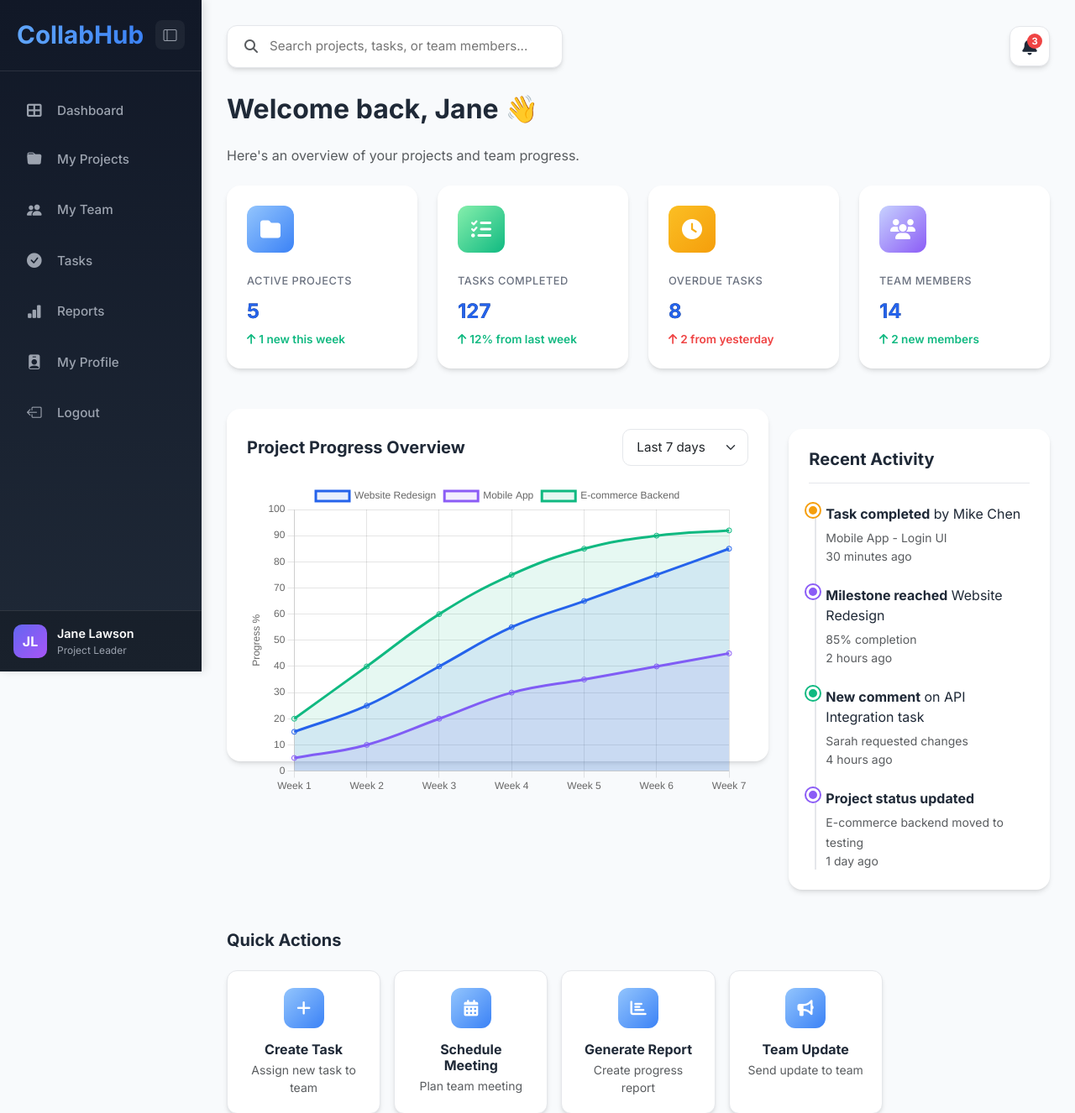
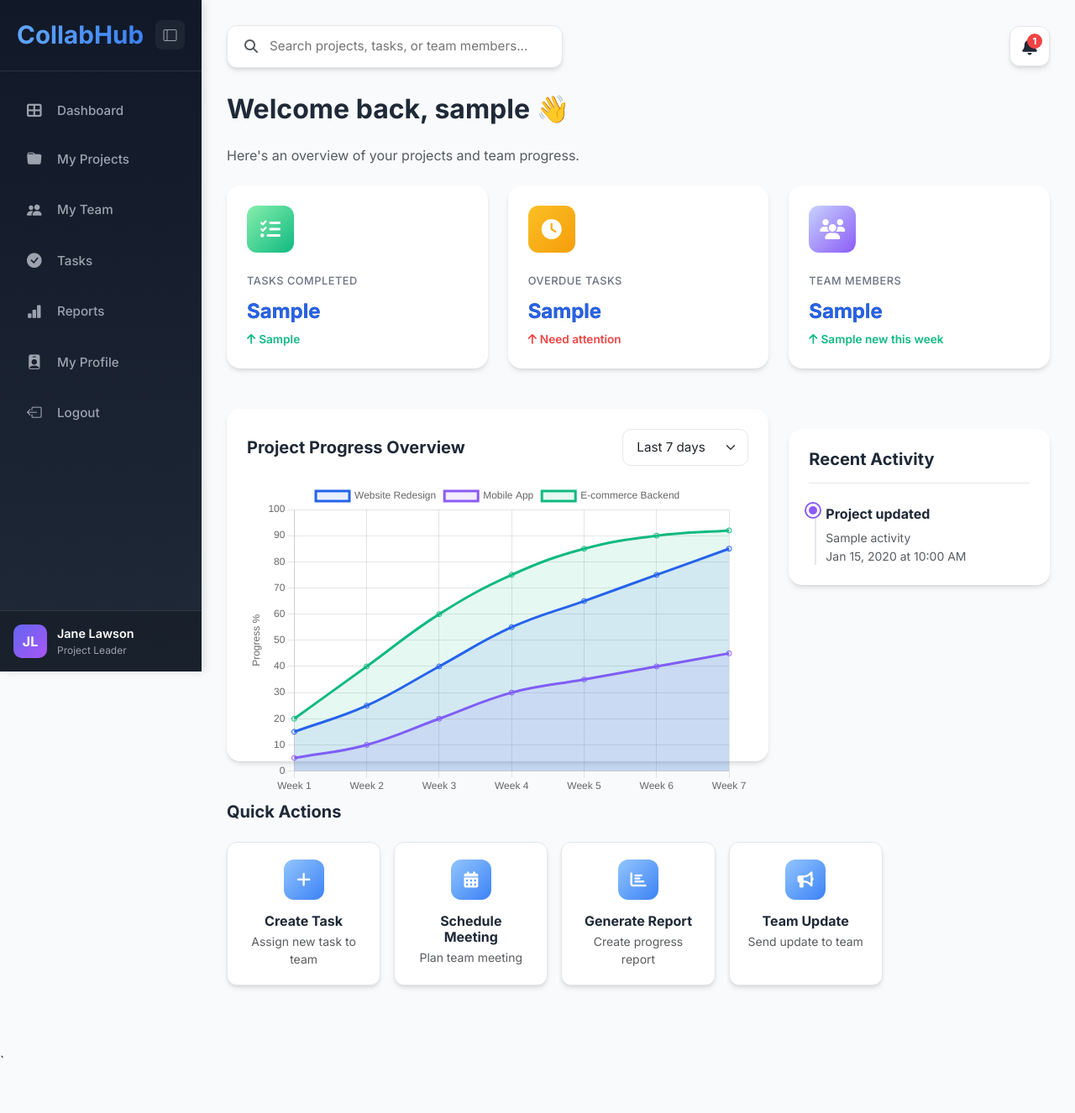
Before and after one commit to JP-0506/CollabHub, a Flask app: template templates/projectLeader/dashboard.html in a window 1280 px wide. Shown: the top 1326 px of the page at 84% size. After the commit the page ends 1261 px from the top, so only its background shows below. Run offline with Flask 3, Linux system fonts and the light colour scheme; the template is opened without the code that fills it: most values are stand-ins (such as "Sample title", 1, 10 or a date in 2020).

Commit message:
changes in dashboard

```diff
--- a/templates/projectLeader/dashboard.html
+++ b/templates/projectLeader/dashboard.html
@@ -13,9 +13,42 @@
             <input type="text" placeholder="Search projects, tasks, or team members...">
         </div>
         <div class="d-flex gap-3 align-items-center">
+<div class="d-flex gap-3 align-items-center">
     <div class="notification-btn" data-bs-toggle="dropdown">
         <i class="fas fa-bell fa-lg"></i>
-                <span class="notification-badge">3</span>
+        {% if notification_count > 0 %}
+        <span class="notification-badge">{{ notification_count }}</span>
+        {% endif %}
+    </div>
+    <div class="dropdown-menu dropdown-menu-end p-0" style="min-width: 320px;">
+        <div class="p-3 border-bottom">
+            <h6 class="mb-0">Notifications</h6>
+        </div>
+        <div class="p-0">
+            {% for notif in recent_notifications %}
+            <div class="p-3 border-bottom">
+                <div class="d-flex">
+                    <div class="user-avatar me-3" style="width: 36px; height: 36px; font-size: 0.9rem;">
+                        {{ notif.sender_name[0] if notif.sender_name else '?' }}
+                    </div>
+                    <div>
+                        <p class="mb-1"><strong>{{ notif.sender_name }}</strong> {{ notif.title }}</p>
+                        <small class="text-muted">{{ notif.message|truncate(30) }}</small>
+                        <small class="text-muted d-block">
+                            {% if notif.sent_at %}
+                                {{ notif.sent_at.strftime('%I:%M %p, %b %d') }}
+                            {% endif %}
+                        </small>
+                    </div>
+                </div>
+            </div>
+            {% else %}
+            <div class="p-3 text-center text-muted">
+                <p class="mb-0">No new notifications</p>
+            </div>
+            {% endfor %}
+        </div>
+    </div>
 </div>
             <div class="dropdown-menu dropdown-menu-end p-0" style="min-width: 320px;">
                 <div class="p-3 border-bottom">
@@ -55,60 +88,47 @@
     </div>
 
     <!-- Dashboard Content -->
-    <h2 class="fw-bold mb-4">Welcome back, Jane 👋</h2>
+    <h2 class="fw-bold mb-4">Welcome back, {{ user_name }} 👋</h2>
     <p class="text-muted mb-4">Here's an overview of your projects and team progress.</p>
 
    <!-- Stats Cards -->
 <div class="row g-4 mb-5">
-        <div class="col-md-3">
-            <div class="stat-card">
-                <div class="stat-icon" style="background: linear-gradient(135deg, #93c5fd 0%, #3b82f6 100%); color: white;">
-                    <i class="fas fa-folder"></i>
-                </div>
-                <span class="stat-label">Active Projects</span>
-                <span class="stat-value">5</span>
-                <div class="stat-change positive">
-                    <i class="fas fa-arrow-up"></i>
-                    <span>1 new this week</span>
-                </div>
-            </div>
-        </div>
-        <div class="col-md-3">
+    <div class="col-md-4">
         <div class="stat-card">
             <div class="stat-icon" style="background: linear-gradient(135deg, #86efac 0%, #10b981 100%); color: white;">
                 <i class="fas fa-tasks"></i>
             </div>
             <span class="stat-label">Tasks Completed</span>
-                <span class="stat-value">127</span>
+            <span class="stat-value">{{ completed_tasks }}</span>
             <div class="stat-change positive">
                 <i class="fas fa-arrow-up"></i>
-                    <span>12% from last week</span>
+                <span>{{ completed_change_str }}</span>
             </div>
         </div>
     </div>
-        <div class="col-md-3">
+    <div class="col-md-4">
         <div class="stat-card">
             <div class="stat-icon" style="background: linear-gradient(135deg, #fbbf24 0%, #f59e0b 100%); color: white;">
                 <i class="fas fa-clock"></i>
             </div>
             <span class="stat-label">Overdue Tasks</span>
-                <span class="stat-value">8</span>
+            <span class="stat-value">{{ overdue_tasks }}</span>
             <div class="stat-change negative">
                 <i class="fas fa-arrow-up"></i>
-                    <span>2 from yesterday</span>
+                <span>Need attention</span>
             </div>
         </div>
     </div>
-        <div class="col-md-3">
+    <div class="col-md-4">
         <div class="stat-card">
             <div class="stat-icon" style="background: linear-gradient(135deg, #c7d2fe 0%, #8b5cf6 100%); color: white;">
                 <i class="fas fa-users"></i>
             </div>
             <span class="stat-label">Team Members</span>
-                <span class="stat-value">14</span>
+            <span class="stat-value">{{ team_members }}</span>
             <div class="stat-change positive">
                 <i class="fas fa-arrow-up"></i>
-                    <span>2 new members</span>
+                <span>{{ new_members }} new this week</span>
             </div>
         </div>
     </div>
@@ -133,39 +153,42 @@
     <div class="table-card">
         <h5 class="fw-bold mb-4">Recent Activity</h5>
         <div class="activity-timeline">
+            {% for activity in recent_activities %}
             <div class="activity-item">
-                        <div class="activity-dot task"></div>
+                <div class="activity-dot
+                    {% if activity.type == 'task_completed' %}task
+                    {% elif activity.type == 'member_joined' %}user
+                    {% else %}project{% endif %}">
+                </div>
                 <div>
-                            <p class="mb-1"><strong>Task completed</strong> by Mike Chen</p>
-                            <small class="text-muted">Mobile App - Login UI</small>
-                            <small class="text-muted d-block">30 minutes ago</small>
+                    <p class="mb-1">
+                        {% if activity.type == 'task_completed' %}
+                            <strong>Task completed</strong> by {{ activity.user_name }}
+                        {% elif activity.type == 'member_joined' %}
+                            <strong>New member joined</strong> as {{ activity.description }}
+                        {% else %}
+                            <strong>Project updated</strong>
+                        {% endif %}
+                    </p>
+                    <small class="text-muted">{{ activity.project_name }}</small>
+                    {% if activity.type == 'task_completed' and activity.description %}
+                        <small class="text-muted d-block">{{ activity.description|truncate(30) }}</small>
+                    {% endif %}
+                    <small class="text-muted d-block">
+                        {% if activity.created_at %}
+                            {{ activity.created_at.strftime('%b %d, %Y at %I:%M %p') }}
+                        {% else %}
+                            Recently
+                        {% endif %}
+                    </small>
                 </div>
             </div>
-                    <div class="activity-item">
-                        <div class="activity-dot project"></div>
-                        <div>
-                            <p class="mb-1"><strong>Milestone reached</strong> Website Redesign</p>
-                            <small class="text-muted">85% completion</small>
-                            <small class="text-muted d-block">2 hours ago</small>
+            {% else %}
+            <div class="text-center text-muted py-4">
+                <i class="fas fa-history fa-2x mb-3 opacity-50"></i>
+                <p>No recent activities found</p>
             </div>
-                    </div>
-                    <div class="activity-item">
-                        <div class="activity-dot user"></div>
-                        <div>
-                            <p class="mb-1"><strong>New comment</strong> on API Integration task</p>
-                            <small class="text-muted">Sarah requested changes</small>
-                            <small class="text-muted d-block">4 hours ago</small>
-                        </div>
-                    </div>
-                    <div class="activity-item">
-                        <div class="activity-dot project"></div>
-                        <div>
-                            <p class="mb-1"><strong>Project status updated</strong></p>
-                            <small class="text-muted">E-commerce backend moved to testing</small>
-                            <small class="text-muted d-block">1 day ago</small>
-                        </div>
-                    </div>
-                </div>
+            {% endfor %}
         </div>
     </div>
 </div>
@@ -216,39 +239,42 @@
                     <button type="button" class="btn-close" data-bs-dismiss="modal"></button>
                 </div>
                 <div class="modal-body">
-                    <form>
+                                    <form method="POST" action="/projectleader/create_task">
                     <div class="mb-3">
                         <label class="form-label">Task Title</label>
-                            <input type="text" class="form-control" placeholder="Enter task title" required>
+                        <input type="text" name="title" class="form-control" placeholder="Enter task title" required>
                     </div>
                     <div class="mb-3">
                         <label class="form-label">Description</label>
-                            <textarea class="form-control" rows="3" placeholder="Task description"></textarea>
+                        <textarea name="description" class="form-control" rows="3"
+                            placeholder="Task description"></textarea>
                     </div>
                     <div class="row g-3">
                         <div class="col-md-6">
                             <label class="form-label">Assignee</label>
-                                <select class="form-select">
-                                    <option selected>Select team member</option>
-                                    <option>Dev Patel</option>
-                                    <option>Sarah Chen</option>
-                                    <option>Mike Johnson</option>
+                            <select name="assigned_to" class="form-select" required>
+                                <option value="" selected>Select team member</option>
+                                {% for u in users %}
+                                <option value="{{ u[0] }}">{{ u[1] }}</option>
+                                {% endfor %}
                             </select>
+
                         </div>
                         <div class="col-md-6">
                             <label class="form-label">Project</label>
-                                <select class="form-select">
-                                    <option selected>Select project</option>
-                                    <option>Website Redesign</option>
-                                    <option>Mobile App</option>
-                                    <option>E-commerce Backend</option>
+                            <select name="project_id" class="form-select" required>
+                                <option value="" selected>Select project</option>
+                                {% for p in projects %}
+                                <option value="{{ p[0] }}">{{ p[1] }}</option>
+                                {% endfor %}
                             </select>
+
                         </div>
                     </div>
                     <div class="row g-3 mt-2">
                         <div class="col-md-6">
                             <label class="form-label">Priority</label>
-                                <select class="form-select">
+                            <select name="priority" class="form-select">
                                 <option>Low</option>
                                 <option selected>Medium</option>
                                 <option>High</option>
@@ -256,7 +282,7 @@
                         </div>
                         <div class="col-md-6">
                             <label class="form-label">Due Date</label>
-                                <input type="date" class="form-control">
+                            <input type="date" name="due_date" class="form-control">
                         </div>
                     </div>
                     <div class="mt-3">
```
Lines whose indentation alone changed are shown as unchanged.
